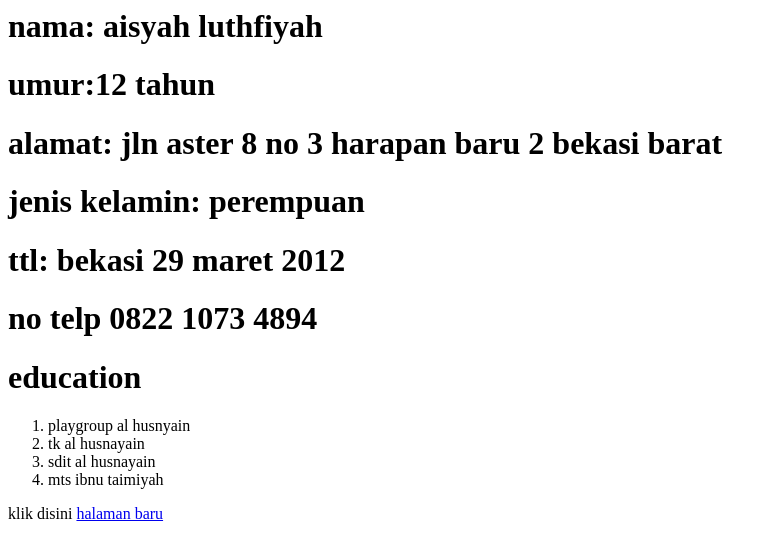
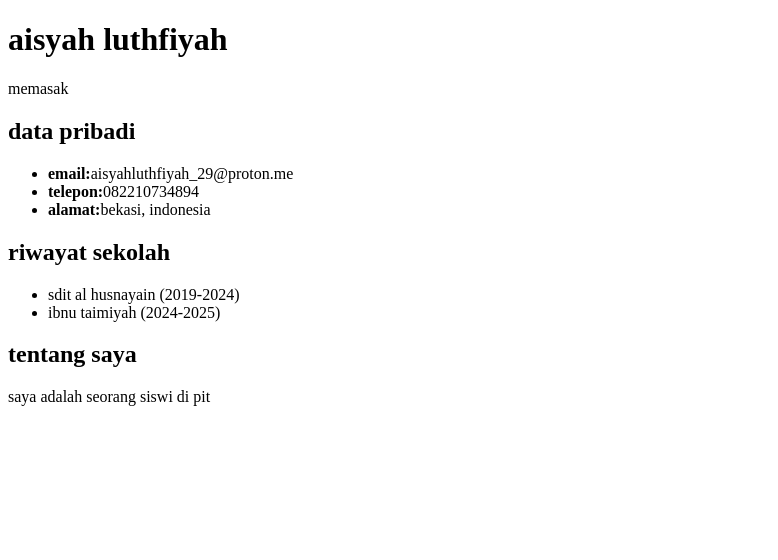
Before and after one commit to aisyahluthfiyah/html-form, a plain HTML site: page index.html in a window 1280 px wide. Shown: the whole page, without its empty margins (0-778 px from the left). Drawn offline with Linux system fonts and the light colour scheme.

Commit message:
Add files via upload

```diff
--- a/index.html
+++ b/index.html
@@ -1,25 +1,37 @@
-<html>
-    <head>
-        <title>biodata</title>
-    </head>
-    <body>
-        <h1>nama: aisyah luthfiyah</h1>
-<h1> umur:12 tahun</h1>
-<h1> alamat: jln aster 8 no 3 harapan baru 2 bekasi barat </h1>
-<h1> jenis kelamin: perempuan</h1>
-<h1> ttl: bekasi 29 maret 2012</h1>
-<h1> no telp 0822 1073 4894</h1>
 
-<h1>education</h1>
-<ol>
-<li>playgroup al husnyain</li>
-<li>tk al husnayain</li>
-<li>sdit al husnayain</li>
-<li>mts ibnu taimiyah</li>
-</ol>
-<p>klik disini <a href="halaman 2.html">halaman baru
-
-</p>
-
-    </body>
+<!DOCTYPE html>
+<html lang="en">
+<head>
+    <link rel="stylesheet" href="style.css">
+    <meta charset="UTF-8">
+    <meta name="viewport" content="width=device-width, initial-scale=1.0">
+    <title>Document</title>
+</head>
+<body>
+  <div class="container">
+    <header>
+        <h1>aisyah luthfiyah</h1>
+        <p>memasak</p>
+    </header>
+    <section class="data pribadi">
+        <h2>data pribadi</h2>
+        <ul>
+            <li><strong>email:</strong>aisyahluthfiyah_29@proton.me</li>
+            <li><strong>telepon:</strong>082210734894</li>
+            <li><strong>alamat:</strong>bekasi, indonesia</li>
+        </ul>
+    </section>
+    <section class="riwayat sekolah">
+        <h2>riwayat sekolah</h2>
+        <ul>
+            <li>sdit al husnayain (2019-2024)</li>
+            <li>ibnu taimiyah     (2024-2025)</li>
+        </ul>
+    </section>
+    <section class="deskripsi">
+        <h2>tentang saya </h2>
+        <p>saya adalah seorang siswi di pit</p>
+    </section>
+    </div>
+</body>
 </html>
```
